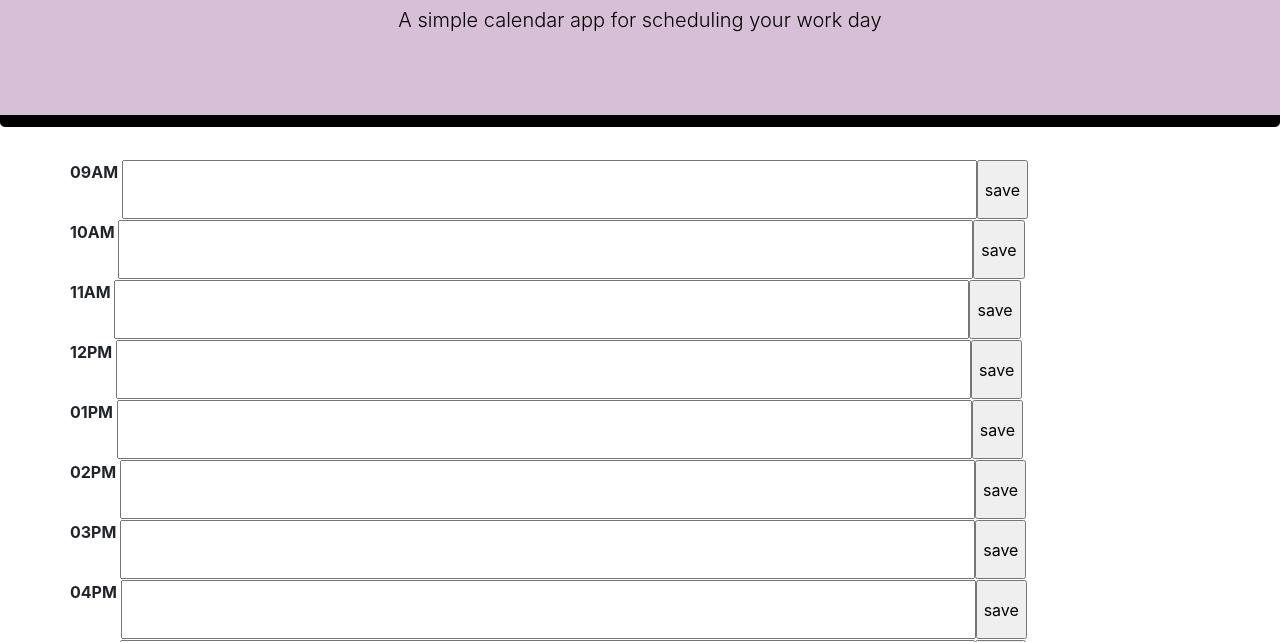
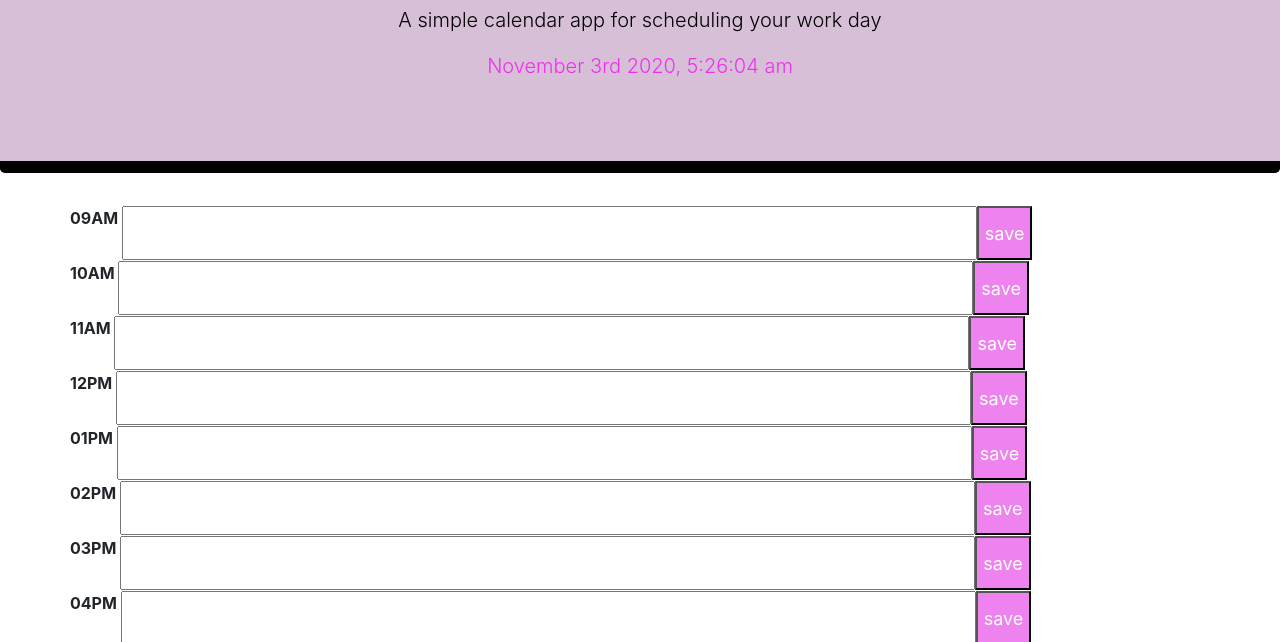
Before and after one commit to Melodie15/workdayscheduler, a plain HTML site: page index.html in a window 1280 px wide. Shown: the part 153-795 px from the top of the page. Drawn offline with nearby package versions, Linux system fonts and the light colour scheme.

Commit message:
Added current day code and updated style

```diff
--- a/index.html
+++ b/index.html
@@ -14,7 +14,7 @@
     <header class="jumbotron">
         <h1 class="display-3">Work Day Scheduler</h1>
         <p class="lead">A simple calendar app for scheduling your work day</p>
-        <p id="currentDay" class="lead"></p>
+        <p id="today" class="lead"></p>
     </header>
     <div class="container">
         <div class="row">09AM <input type="text" class="hour" id="9" data-index="9" style="width: 75%" ;><input type="button"
--- a/script.js
+++ b/script.js
@@ -0,0 +1 @@
+$("#today").text(moment().format('MMMM Do YYYY, h:mm:ss a'));
--- a/style.css
+++ b/style.css
@@ -22,6 +22,27 @@ textarea{
   }
   .row {
     white-space: pre-wrap;
-    height: 60px;
+    height: 55px;
     border-top: 1px solid white;
     font-weight: bolder;
+  }
+  .saveBtn {
+      font-size: large;
+      background-color: violet;
+      color: white;
+  }
+  #today {
+      color: rgb(238, 48, 238);
+  }
+  .past {
+      background-color: rgb(255, 187, 0);
+
+  }
+  .present {
+      background-color:rgb(127, 224, 127);
+
+  }
+  .future {
+      background-color: rgb(97, 199, 240);
+
+  }
```
